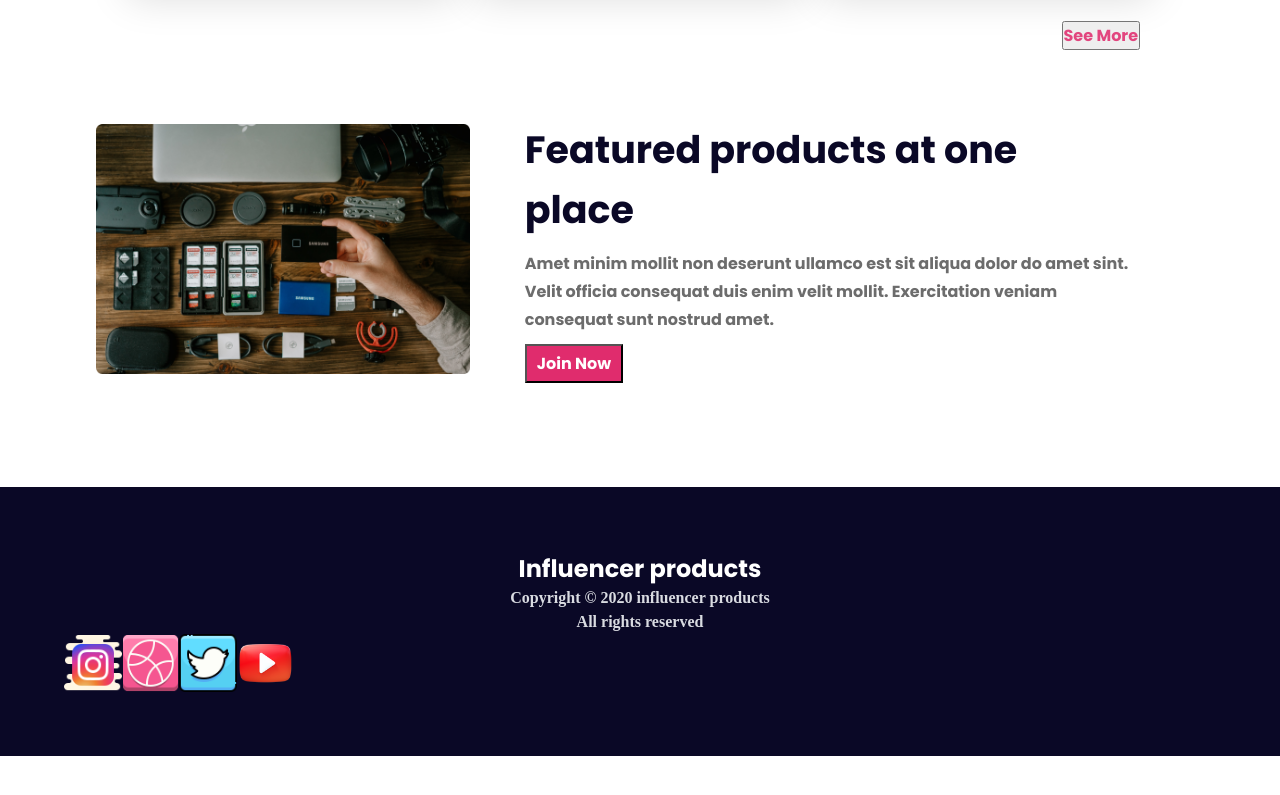
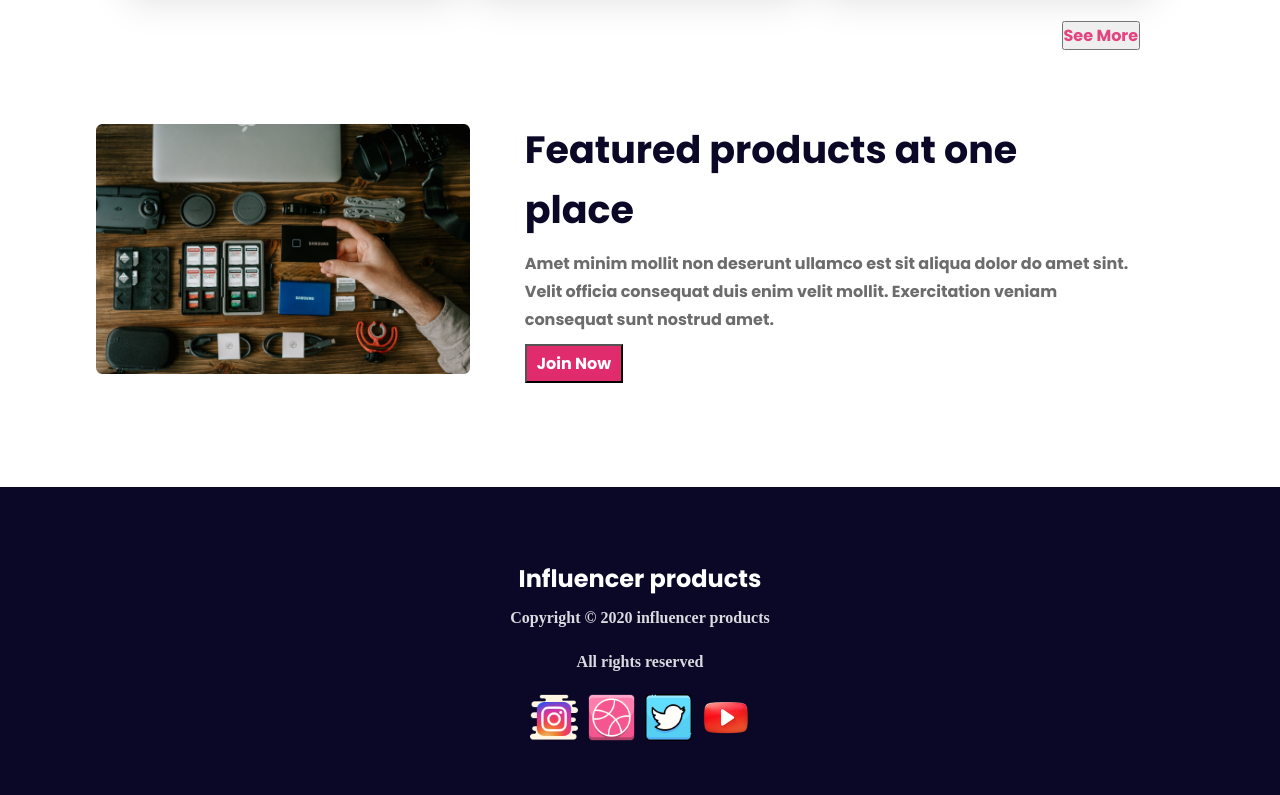
Before and after one commit to Mohammed-Saiful-Islam/influencer-gear-copy, a plain HTML site: page index.html in a window 1280 px wide. Shown: the part 2101-2896 px from the top of the page. Before the commit the page ends 2857 px from the top, so only its background shows below. Drawn offline with Linux system fonts and the light colour scheme.

Commit message:
footer adding completed, thanks to allah , than thank to Sir Jhankar and his team

```diff
--- a/styles/influencer-gear.css
+++ b/styles/influencer-gear.css
@@ -277,7 +277,8 @@ main .featured .text .btn {
 
 footer {
     background: #0A0826;
-    display: block;
+    display: flex;
+    flex-direction: column;
     justify-content: center;
     text-align: center;
     align-items: center;
@@ -286,8 +287,11 @@ footer {
 
 .footer {
     margin: 0 auto;
+    display: flex;
+    flex-direction: column;
+    justify-content: center;
+    align-items: center;
     text-align: center;
-    align-items: center;
 }
 
 .footer .text .title {
@@ -298,6 +302,7 @@ footer {
     font-style: normal;
     font-weight: 700;
     line-height: normal;
+    margin: 10px;
 }
 
 .footer .text .copyright {
@@ -309,6 +314,7 @@ footer {
     font-weight: 700;
     line-height: 24px;
     /* 171.429% */
+    margin: 5px;
 }
 
 .footer .text .all-rights {
@@ -320,11 +326,14 @@ footer {
     font-weight: 700;
     line-height: 24px;
     /* 171.429% */
+    margin: 20px;
 }
 
 .footer .icons {
-    width: 5%;
+    width: 15%;
     display: flex;
+    justify-content: center;
+    gap: 10px;
 }
 
 /* responsive for common mobiles */
```
Also changed, not shown: index.html (+1 -1 lines).
